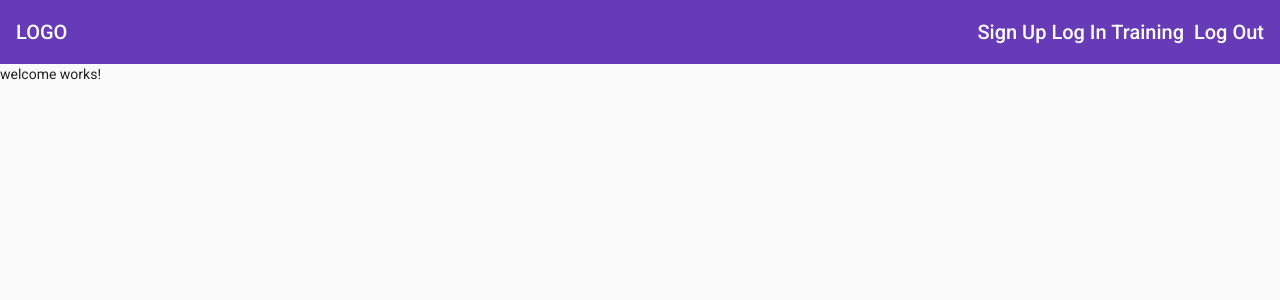
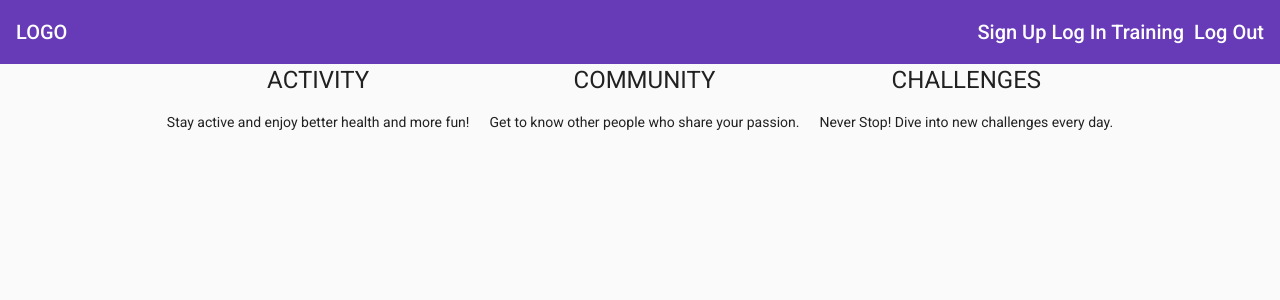
Before and after one commit to TooManyJoses/ngfitness-tracker, an Angular app: page / in a window 1280 px wide. Shown: the top 300 px of the page. Built offline with nearby package versions, Linux system fonts and the light colour scheme.

Commit message:
basic page set up for welcome component

```diff
--- a/src/app/welcome/welcome.component.css
+++ b/src/app/welcome/welcome.component.css
@@ -0,0 +1,3 @@
+.welcome {
+  text-align: center;
+}
--- a/src/app/welcome/welcome.component.html
+++ b/src/app/welcome/welcome.component.html
@@ -1 +1,14 @@
-<p>welcome works!</p>
+<div class="welcome" fxLayout="column" fxLayout.gt-md="row"  fxLayoutGap.gt-md="20px" fxLayoutAlign="center center">
+  <section>
+    <h1>ACTIVITY</h1>
+    <p>Stay active and enjoy better health and more fun!</p>
+  </section>
+  <section>
+    <h1>COMMUNITY</h1>
+    <p>Get to know other people who share your passion.</p>
+  </section>
+  <section>
+    <h1>CHALLENGES</h1>
+    <p>Never Stop! Dive into new challenges every day.</p>
+  </section>
+</div>
```
